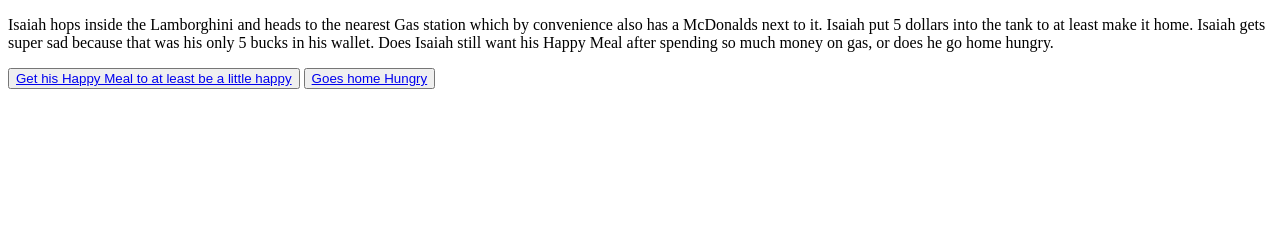
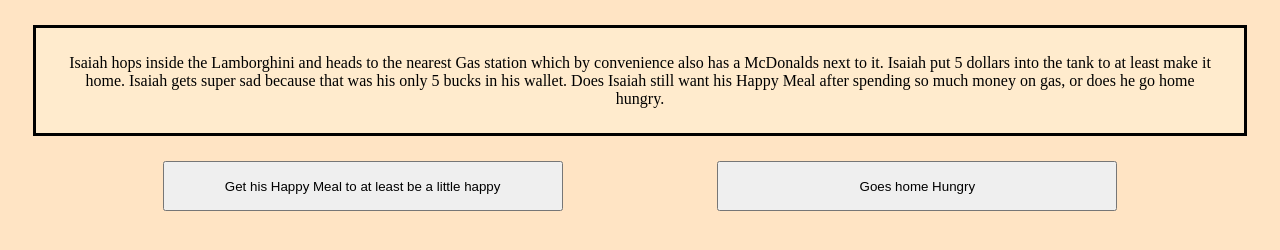
Before and after one commit to ItzTeeler/CYOA, a plain HTML site: page pages/page4.html in a window 1280 px wide. Drawn offline with Linux system fonts and the light colour scheme.

Commit message:
page4-7wstyle4-7

```diff
--- a/pages/page4.html
+++ b/pages/page4.html
@@ -1,14 +1,27 @@
 <!DOCTYPE html>
 <html lang="en">
+
 <head>
     <meta charset="UTF-8">
     <meta name="viewport" content="width=device-width, initial-scale=1.0">
-    <title>Document</title>
-    <link rel="stylesheet" href="../style/styles.css">
+    <title>Page4</title>
+    <link rel="stylesheet" href="../style/stylespg4-7.css">
 </head>
-<body>
-    <p>Isaiah hops inside the Lamborghini and heads to the nearest Gas station which by convenience also has a McDonalds next to it. Isaiah put 5 dollars into the tank to at least make it home. Isaiah gets super sad because that was his only 5 bucks in his wallet. Does Isaiah still want his Happy Meal after spending so much money on gas, or does he go home hungry.</p>
-    <button><a href="./page6.html">Get his Happy Meal to at least be a little happy</a></button>
-    <button><a href="./page7.html">Goes home Hungry</a></button>
+
+<body class="backgroundColor">
+    <p class="centerText promptBorder">Isaiah hops inside the Lamborghini and heads to the nearest Gas station which by
+        convenience also has a McDonalds
+        next to it. Isaiah put 5 dollars into the tank to at least make it home. Isaiah gets super sad because that was
+        his only 5 bucks in his wallet. Does Isaiah still want his Happy Meal after spending so much money on gas, or
+        does he go home hungry.</p>
+    <div class="flexMe centerText">
+        <a class="removeDec" href="./page6.html">
+            <button class="buttonSize">Get his Happy Meal to at least be a little happy</button>
+        </a>
+        <a class="removeDec" href="./page7.html">
+            <button class="buttonSize">Goes home Hungry</button>
+        </a>
+    </div>
 </body>
+
 </html>
--- /dev/null
+++ b/style/stylespg4-7.css
@@ -0,0 +1,29 @@
+.backgroundColor{
+    background-color:bisque;
+}
+
+.removeDec{
+    text-decoration:none;
+    color: grey;
+}
+
+.flexMe{
+display: flex;
+justify-content: space-evenly;
+}
+
+.promptBorder{
+    border: 3px solid;
+    padding: 2%;
+    background-color: blanchedalmond;
+    margin: 2%;
+}
+
+.centerText{
+    text-align: center;
+}
+
+.buttonSize{
+    width: 400px;
+    height: 50px;
+}
```
Also changed, not shown: pages/page5.html (+14 -6 lines), pages/page6.html (+16 -5 lines), pages/page7.html (+13 -5 lines).
